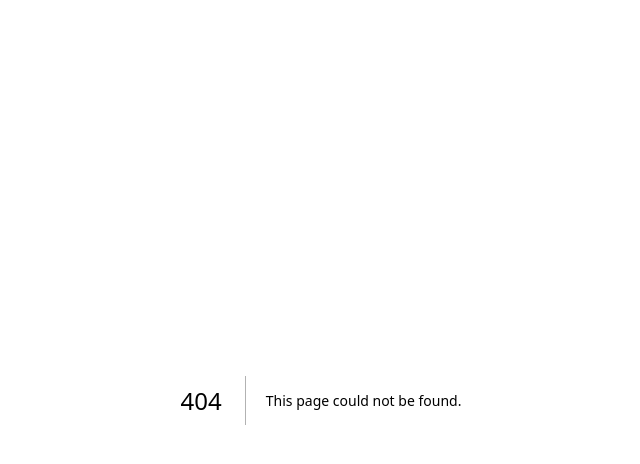
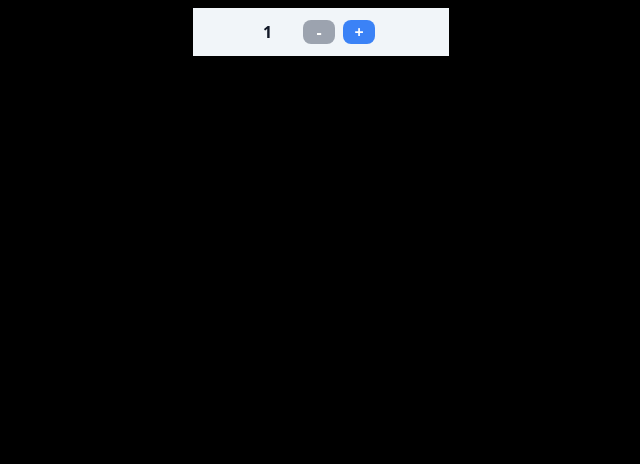
Before and after one commit to ailtonrjr/cprg306-assignments, a Next.js app: page /week-4 in a window 1280 px wide. Before the commit this address had no page. Shown: the top 464 px of the page, without its empty margins (319-959 px from the left). Built offline with nearby package versions, Linux system fonts and the light colour scheme.

Commit message:
implementation of week-4
Accomplished the task required for week 4

```diff
--- /dev/null
+++ b/app/week-4/new-item.js
@@ -0,0 +1,39 @@
+"use client";
+import { useState } from "react";
+
+export default function Counter() {
+  const [count, setCounter] = useState(1);
+
+  const increment = () => {
+    setCounter(count + 1);
+    console.log(count);
+  };
+
+  const decrement = () => {
+    setCounter(count - 1);
+    console.log(count);
+  };
+
+  return (
+    <section className="bg-slate-100 m-2 p-2 w-1/5 flex flex-row items-center justify-center">
+      <p className="font-bold text-1x1 text-gray-900 w-9">{count}</p>
+      <button
+        className="bg-blue-500 w-8 h-6 m-1 font-extrabold rounded-lg text-white disabled:bg-gray-400"
+        onClick={decrement}
+        disabled={count <= 1}
+      >
+        {" "}
+        {"-"}{" "}
+      </button>
+
+      <button
+        className="bg-blue-500 w-8 h-6 m-1 font-extrabold rounded-lg text-white disabled:bg-gray-400"
+        onClick={increment}
+        disabled={count >= 20}
+      >
+        {" "}
+        {"+"}{" "}
+      </button>
+    </section>
+  );
+}
--- /dev/null
+++ b/app/week-4/page.js
@@ -0,0 +1,9 @@
+import Counter from "./new-item";
+
+export default function Page() {
+  return (
+    <main className="flex justify-center items-start h-screen bg-black">
+      <Counter />
+    </main>
+  );
+}
```
